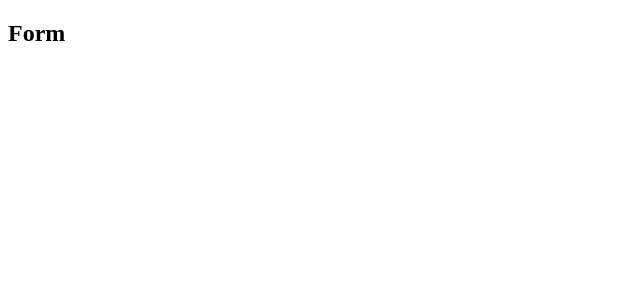
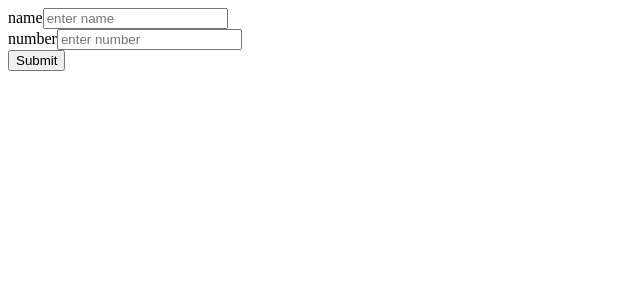
Before and after one commit to Satishrshinde/newtask, a React (Create React App) app in the folder form-app/: page / in a window 1280 px wide. Shown: the top 300 px of the page, without its empty margins (0-640 px from the left). Built offline with nearby package versions, Linux system fonts and the light colour scheme.

Commit message:
added firebase functionality

```diff
--- a/form-app/package.json
+++ b/form-app/package.json
@@ -6,6 +6,7 @@
     "@testing-library/jest-dom": "^5.16.5",
     "@testing-library/react": "^13.4.0",
     "@testing-library/user-event": "^13.5.0",
+    "firebase": "^9.22.2",
     "react": "^18.2.0",
     "react-dom": "^18.2.0",
     "react-scripts": "5.0.1",
--- a/form-app/src/App.js
+++ b/form-app/src/App.js
@@ -1,13 +1,47 @@
 import React from "react";
-import Form from "./form";
+import { useState } from 'react';
+import {db} from "firebase"
 function App() {
+  const [name, setName] = useState("");
+  const [number, setNumber] = useState("");
+  const handleSubmit=(e)=> {
+      e.preventDefault();
+      db.collection("form").add({
+          name:name,
+          number:number
+      })
+      .then(()=>{
+alert("Info is submitted")
+      })
+      .catch((error)=>{
+          alert(error.message);
+      });
+      setName("")
+      setNumber("")
+  };
+  return (
+      <form className='form' onSubmit={handleSubmit}>
+      <div>
+        <label>name</label>
+        <input type="text" placeholder="enter name"
+          value={name}
+          onChange={event => setName(event.target.value)} />
+      </div>
+      <div>
+        <label>number</label>
+        <input type="text" placeholder="enter number" value={number}
+          onChange={event => setNumber(event.target.value)} />
+      </div>
+      <button type="submit">Submit</button>
+      <div>
+      </div>
+
+    </form>
 
 
-  return (
-    <div className="App">
-    <Form/>
-    </div>
-  );
+
+
+)
 }
 
 export default App;
--- /dev/null
+++ b/form-app/src/firebase.js
@@ -0,0 +1,24 @@
+import firebase from "firebase/compat/app"
+// Import the functions you need from the SDKs you need
+import { initializeApp } from "https://www.gstatic.com/firebasejs/9.22.2/firebase-app.js";
+import { getAnalytics } from "https://www.gstatic.com/firebasejs/9.22.2/firebase-analytics.js";
+// TODO: Add SDKs for Firebase products that you want to use
+// https://firebase.google.com/docs/web/setup#available-libraries
+
+// Your web app's Firebase configuration
+// For Firebase JS SDK v7.20.0 and later, measurementId is optional
+const firebaseConfig = {
+  apiKey: "AIzaSyA1TuDOIMeHQtSWVbPMHfJBIusFpKyA9Xo",
+  authDomain: "new-form-76bb2.firebaseapp.com",
+  projectId: "new-form-76bb2",
+  storageBucket: "new-form-76bb2.appspot.com",
+  messagingSenderId: "638224132908",
+  appId: "1:638224132908:web:d3b9c921aa37c7d4ad5a89",
+  measurementId: "G-75ZJCKE56N"
+};
+
+// Initialize Firebase
+const app = initializeApp(firebaseConfig);
+const analytics = getAnalytics(app);
+var db =firebaseApp.fireStore();
+export {db} ;
```
Also changed, not shown: form-app/src/component/Form.js (renamed from form-app/src/form.js), 1 other file (tests, documents, lock files or other folders).
